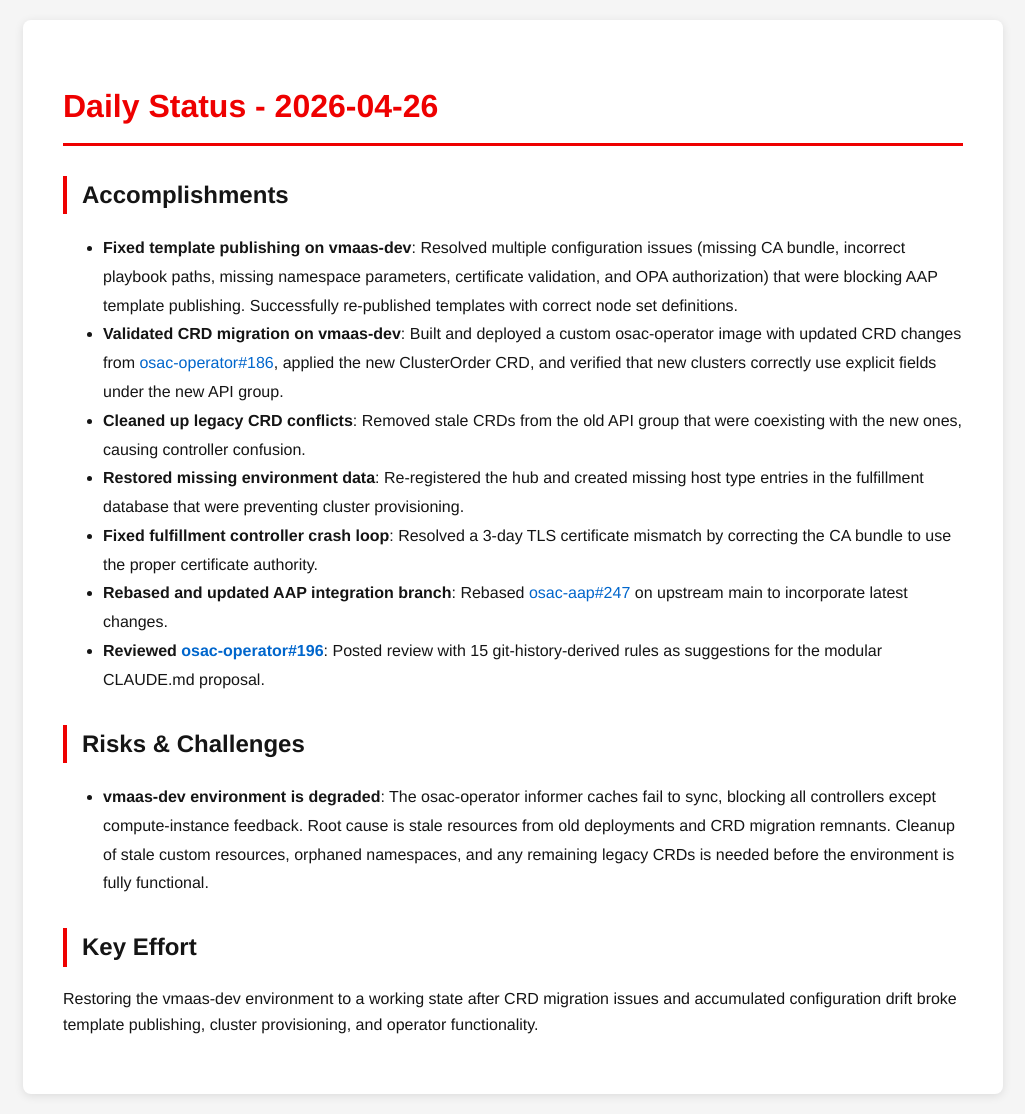
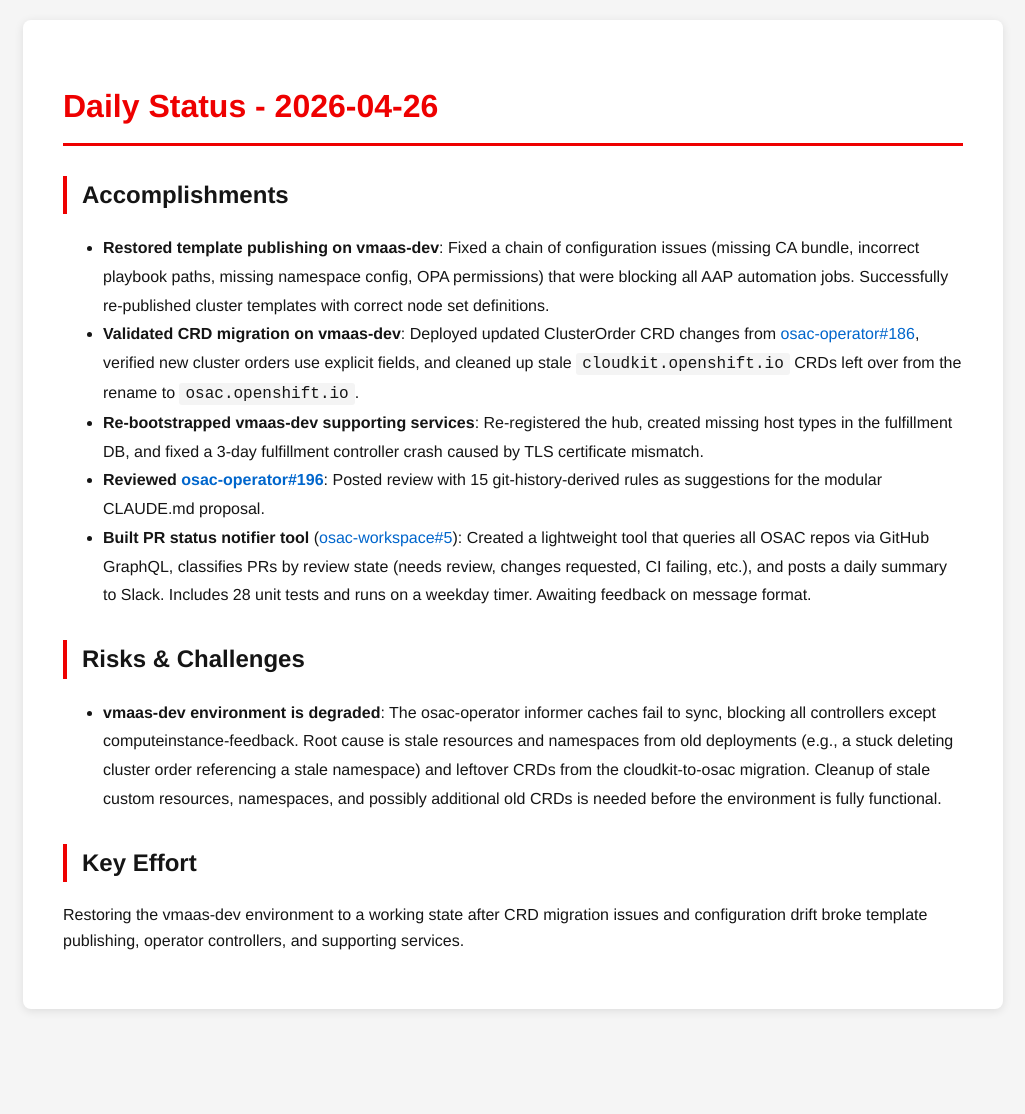
Before and after one commit to tzvatot/daily-status, a Jekyll site: the page built from 2026-04-26.md, in a window 1280 px wide. Shown: the whole page, without its empty margins (127-1152 px from the left). Built offline with Jekyll 4.4.1, drawn with Linux system fonts in a browser that asks for light colours; after the commit the page ends 1029 px from its top, so only the background shows below that.

Commit message:
Daily status update - 2026-04-26

```diff
--- a/2026-04-26.md
+++ b/2026-04-26.md
@@ -8,18 +8,16 @@
 
 ## Accomplishments
 
-- **Fixed template publishing on vmaas-dev**: Resolved multiple configuration issues (missing CA bundle, incorrect playbook paths, missing namespace parameters, certificate validation, and OPA authorization) that were blocking AAP template publishing. Successfully re-published templates with correct node set definitions.
-- **Validated CRD migration on vmaas-dev**: Built and deployed a custom osac-operator image with updated CRD changes from [osac-operator#186](https://github.com/osac-project/osac-operator/pull/186), applied the new ClusterOrder CRD, and verified that new clusters correctly use explicit fields under the new API group.
-- **Cleaned up legacy CRD conflicts**: Removed stale CRDs from the old API group that were coexisting with the new ones, causing controller confusion.
-- **Restored missing environment data**: Re-registered the hub and created missing host type entries in the fulfillment database that were preventing cluster provisioning.
-- **Fixed fulfillment controller crash loop**: Resolved a 3-day TLS certificate mismatch by correcting the CA bundle to use the proper certificate authority.
-- **Rebased and updated AAP integration branch**: Rebased [osac-aap#247](https://github.com/osac-project/osac-aap/pull/247) on upstream main to incorporate latest changes.
+- **Restored template publishing on vmaas-dev**: Fixed a chain of configuration issues (missing CA bundle, incorrect playbook paths, missing namespace config, OPA permissions) that were blocking all AAP automation jobs. Successfully re-published cluster templates with correct node set definitions.
+- **Validated CRD migration on vmaas-dev**: Deployed updated ClusterOrder CRD changes from [osac-operator#186](https://github.com/osac-project/osac-operator/pull/186), verified new cluster orders use explicit fields, and cleaned up stale `cloudkit.openshift.io` CRDs left over from the rename to `osac.openshift.io`.
+- **Re-bootstrapped vmaas-dev supporting services**: Re-registered the hub, created missing host types in the fulfillment DB, and fixed a 3-day fulfillment controller crash caused by TLS certificate mismatch.
 - **Reviewed [osac-operator#196](https://github.com/osac-project/osac-operator/pull/196)**: Posted review with 15 git-history-derived rules as suggestions for the modular CLAUDE.md proposal.
+- **Built PR status notifier tool** ([osac-workspace#5](https://github.com/osac-project/osac-workspace/pull/5)): Created a lightweight tool that queries all OSAC repos via GitHub GraphQL, classifies PRs by review state (needs review, changes requested, CI failing, etc.), and posts a daily summary to Slack. Includes 28 unit tests and runs on a weekday timer. Awaiting feedback on message format.
 
 ## Risks & Challenges
 
-- **vmaas-dev environment is degraded**: The osac-operator informer caches fail to sync, blocking all controllers except compute-instance feedback. Root cause is stale resources from old deployments and CRD migration remnants. Cleanup of stale custom resources, orphaned namespaces, and any remaining legacy CRDs is needed before the environment is fully functional.
+- **vmaas-dev environment is degraded**: The osac-operator informer caches fail to sync, blocking all controllers except computeinstance-feedback. Root cause is stale resources and namespaces from old deployments (e.g., a stuck deleting cluster order referencing a stale namespace) and leftover CRDs from the cloudkit-to-osac migration. Cleanup of stale custom resources, namespaces, and possibly additional old CRDs is needed before the environment is fully functional.
 
 ## Key Effort
 
-Restoring the vmaas-dev environment to a working state after CRD migration issues and accumulated configuration drift broke template publishing, cluster provisioning, and operator functionality.
+Restoring the vmaas-dev environment to a working state after CRD migration issues and configuration drift broke template publishing, operator controllers, and supporting services.
```
